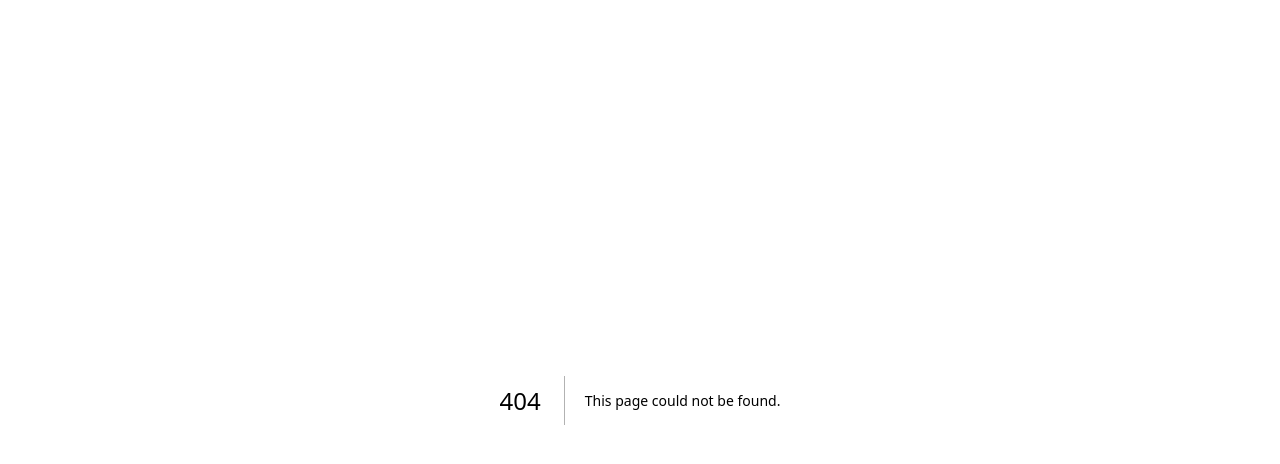
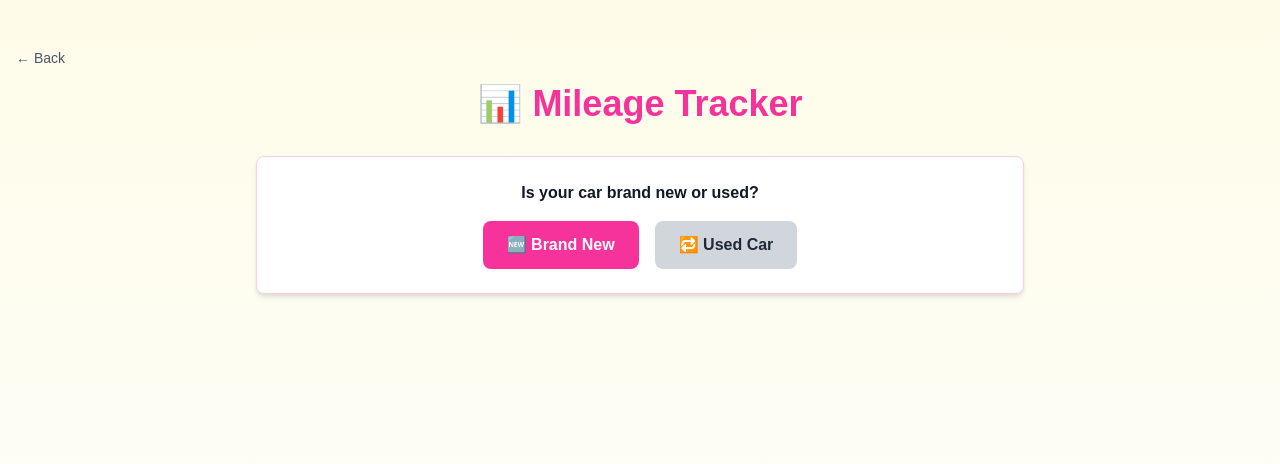
Before and after one commit to RYeeAnn/Speedie, a Next.js app: page /pages/MileagePage in a window 1280 px wide. Before the commit this address had no page. Shown: the top 464 px of the page. Built offline with nearby package versions, Linux system fonts and the light colour scheme.

Commit message:
maintenance and mileage update

```diff
--- a/src/app/globals.css
+++ b/src/app/globals.css
@@ -39,20 +39,3 @@ body {
 .animate-fade-in-up {
   animation: fade-in-up 0.25s ease-out;
 }
-
-.perspective {
-  perspective: 1000px;
-}
-
-.preserve-3d {
-  transform-style: preserve-3d;
-}
-
-.backface-hidden {
-  backface-visibility: hidden;
-  -webkit-backface-visibility: hidden;
-}
-
-.rotate-y-180 {
-  transform: rotateY(180deg);
-}
--- a/src/app/page.tsx
+++ b/src/app/page.tsx
@@ -30,9 +30,9 @@ const features = [
     color: "bg-blue-400",
   },
   {
-    label: "📊 Mileage Tracker (Soon)",
-    href: "#",
-    active: false,
+    label: "📊 Mileage Tracker",
+    href: "/pages/MileagePage",
+    active: true,
     color: "bg-pink-400",
   },
   {
--- a/src/app/pages/MaintenancePage/page.tsx
+++ b/src/app/pages/MaintenancePage/page.tsx
@@ -3,6 +3,7 @@
 import { useEffect, useState } from "react";
 import { motion } from "framer-motion";
 import clsx from "clsx";
+import Link from "next/link";
 
 type Tip = {
   title: string;
@@ -69,6 +70,19 @@ export default function MaintenancePage() {
 
   return (
     <main className="min-h-screen bg-gradient-to-b from-yellow-50 to-white text-gray-900 py-10 px-4 md:px-12">
+
+      {/* Back button */}
+      <div className="mb-4">
+        <Link href="/" passHref>
+          <button
+            className="flex items-center gap-1 text-sm text-gray-600 hover:text-black transition"
+            aria-label="Go back to home"
+          >
+            ← Back
+          </button>
+        </Link>
+      </div>
+
       <h1 className="text-4xl md:text-5xl font-extrabold text-center mb-10 text-yellow-600">
         🧰 Maintenance Tips
       </h1>
--- /dev/null
+++ b/src/app/pages/MileagePage/page.tsx
@@ -0,0 +1,202 @@
+"use client";
+
+import Link from "next/link";
+import { useState } from "react";
+
+type MaintenanceItem = {
+  id: string;
+  title: string;
+  description: string;
+  frequency: number; // in km
+};
+
+const maintenanceItems: MaintenanceItem[] = [
+  {
+    id: "oil",
+    title: "🛢️ Oil Change",
+    description: "Change your oil every 10,000 km to keep the engine healthy.",
+    frequency: 10000,
+  },
+  {
+    id: "brakes",
+    title: "🔧 Brake Inspection",
+    description: "Inspect your brakes every 20,000 km.",
+    frequency: 20000,
+  },
+  {
+    id: "air",
+    title: "🧼 Air Filter Replacement",
+    description: "Replace your air filter every 15,000 km.",
+    frequency: 15000,
+  },
+  {
+    id: "trans",
+    title: "⚙️ Transmission Fluid",
+    description: "Flush and replace every 50,000 km.",
+    frequency: 50000,
+  },
+  {
+    id: "plugs",
+    title: "🔩 Spark Plugs",
+    description: "Replace every 40,000 km to maintain performance.",
+    frequency: 40000,
+  },
+];
+
+export default function MileagePage() {
+  const [carType, setCarType] = useState<"new" | "used" | null>(null);
+  const [currentMileage, setCurrentMileage] = useState<number | null>(null);
+  const [lastService, setLastService] = useState<Record<string, number>>({});
+  const [submitted, setSubmitted] = useState(false);
+  const [recommendations, setRecommendations] = useState<MaintenanceItem[]>([]);
+
+  const handleSubmit = () => {
+    if (currentMileage === null || currentMileage < 0) return;
+
+    const upcomingTasks = maintenanceItems.filter((item) => {
+      const last = lastService[item.id] ?? 0;
+      const nextDue = last + item.frequency;
+
+      return currentMileage >= nextDue - 1500;
+    });
+
+    setRecommendations(upcomingTasks);
+    setSubmitted(true);
+  };
+
+  const handleCarTypeSelect = (type: "new" | "used") => {
+    setCarType(type);
+
+    // Reset everything else when switching
+    setCurrentMileage(null);
+    setSubmitted(false);
+    setRecommendations([]);
+    setLastService({});
+
+    if (type === "new") {
+      const defaultServices: Record<string, number> = {};
+      maintenanceItems.forEach((item) => {
+        defaultServices[item.id] = 0;
+      });
+      setLastService(defaultServices);
+    }
+  };
+
+  return (
+    <main className="min-h-screen bg-gradient-to-b from-yellow-50 to-white px-4 py-12 text-gray-900">
+
+      {/* Back button */}
+      <div className="mb-4">
+        <Link href="/" passHref>
+          <button
+            className="flex items-center gap-1 text-sm text-gray-600 hover:text-black transition"
+            aria-label="Go back to home"
+          >
+            ← Back
+          </button>
+        </Link>
+      </div>
+
+      <div className="max-w-3xl mx-auto">
+        <h1 className="text-4xl font-bold text-pink-500 mb-8 text-center">
+          📊 Mileage Tracker
+        </h1>
+
+        {!carType ? (
+          <div className="bg-white p-6 rounded-lg shadow-md border border-pink-200 text-center">
+            <p className="mb-4 font-semibold">Is your car brand new or used?</p>
+            <div className="flex flex-col sm:flex-row justify-center gap-4">
+              <button
+                onClick={() => handleCarTypeSelect("new")}
+                className="px-6 py-3 bg-pink-500 text-white font-semibold rounded-lg hover:bg-pink-600 transition"
+              >
+                🆕 Brand New
+              </button>
+              <button
+                onClick={() => handleCarTypeSelect("used")}
+                className="px-6 py-3 bg-gray-300 text-gray-800 font-semibold rounded-lg hover:bg-gray-400 transition"
+              >
+                🔁 Used Car
+              </button>
+            </div>
+          </div>
+        ) : (
+          <>
+            <div className="bg-white p-6 rounded-lg shadow-md border border-pink-200 mb-8">
+              <label className="block mb-2 font-semibold">Current Odometer (km):</label>
+              <input
+                type="number"
+                className="w-full border rounded-md px-4 py-2 mb-4 focus:ring-pink-300 focus:outline-none"
+                placeholder="e.g. 150000"
+                value={currentMileage ?? ""}
+                onChange={(e) => setCurrentMileage(parseInt(e.target.value))}
+              />
+
+              {carType === "used" && (
+                <>
+                  <h2 className="text-lg font-semibold mb-3">Recent Maintenance</h2>
+                  {maintenanceItems.map((item) => (
+                    <div key={item.id} className="mb-4">
+                      <label className="block text-sm">{item.title} - Last done at (km):</label>
+                      <input
+                        type="number"
+                        className="w-full border rounded-md px-4 py-2 mt-1 focus:ring-pink-300 focus:outline-none"
+                        placeholder={`e.g. ${currentMileage ? currentMileage - item.frequency + 1000 : "120000"}`}
+                        value={lastService[item.id] ?? ""}
+                        onChange={(e) =>
+                          setLastService({
+                            ...lastService,
+                            [item.id]: parseInt(e.target.value) || 0,
+                          })
+                        }
+                      />
+                    </div>
+                  ))}
+                </>
+              )}
+
+              <button
+                onClick={handleSubmit}
+                className="w-full mt-6 bg-pink-500 text-white font-semibold py-3 rounded-lg hover:bg-pink-600 transition"
+              >
+                Get Recommendations
+              </button>
+
+              <button
+                onClick={() => setCarType(null)}
+                className="w-full mt-4 text-sm text-gray-500 underline hover:text-gray-700"
+              >
+                ← Go Back
+              </button>
+            </div>
+
+            {submitted && (
+              <div className="bg-white p-6 rounded-lg shadow-md border border-pink-300">
+                <h2 className="text-xl font-bold text-pink-500 mb-4">🔔 Maintenance Suggestions</h2>
+
+                {recommendations.length === 0 ? (
+                  <p className="text-gray-600">🎉 Everything looks good! No immediate actions needed.</p>
+                ) : (
+                  <ul className="space-y-4">
+                    {recommendations.map((item) => {
+                      const last = lastService[item.id] ?? 0;
+                      const dueAt = last + item.frequency;
+
+                      return (
+                        <li key={item.id} className="p-4 bg-pink-50 border border-pink-200 rounded-md">
+                          <p className="font-semibold">{item.title}</p>
+                          <p className="text-sm text-gray-700">{item.description}</p>
+                          <p className="text-xs mt-1 text-gray-500">🔧 Due at ~{dueAt.toLocaleString()} km</p>
+                        </li>
+                      );
+                    })}
+                  </ul>
+                )}
+              </div>
+            )}
+          </>
+        )}
+      </div>
+    </main>
+  );
+}
```
